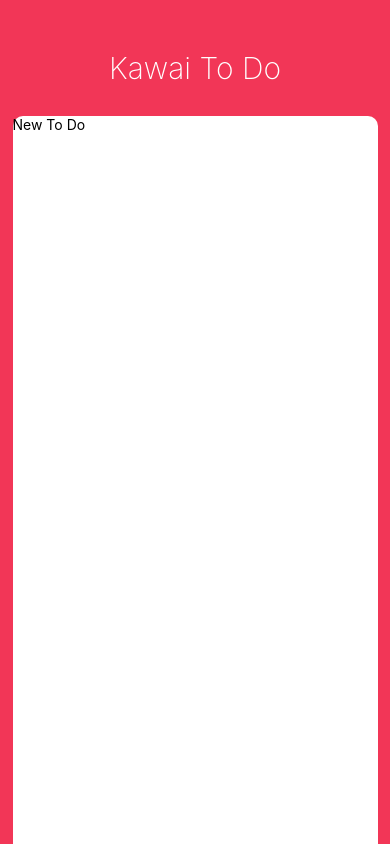
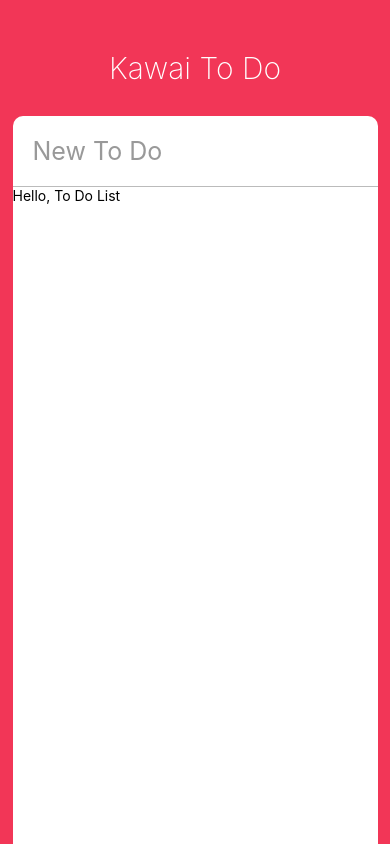
Before and after one commit to wansiklee/todo_app, a React Native app: screen / in a window 390 px wide. Built offline with nearby package versions, Linux system fonts and the light colour scheme.

Commit message:
Coding the UI part Two - Input and To Do Components

```diff
--- a/App.js
+++ b/App.js
@@ -6,21 +6,45 @@
   StatusBar,
   TextInput,
   Dimensions,
-  Platform
+  Platform,
+  ScrollView
 } from "react-native";
+import ToDo from "./ToDo";
 
 const { height, width } = Dimensions.get("window");
 
-export default function App() {
+export default class App extends React.Component {
+  state = {
+    newToDo: ""
+  };
+  render() {
+    const { newToDo } = this.state;
     return (
       <View style={styles.container}>
         <StatusBar barStyle="light-content" />
         <Text style={styles.title}>Kawai To Do</Text>
         <View style={styles.card}>
-        <TextInput style={styles.input} placeholder={"New To Do"} />
+          <TextInput
+            style={styles.input}
+            placeholder={"New To Do"}
+            value={newToDo}
+            onChangeText={this._controlNewToDo}
+            placeholderTextColor={"#999"}
+            returnKeyType={"done"}
+            autoCorrect={false}
+          />
+          <ScrollView>
+            <ToDo />
+          </ScrollView>
         </View>
       </View>
     );
+  }
+  _controlNewToDo = text => {
+    this.setState({
+      newToDo: text
+    });
+  };
 }
 
 const styles = StyleSheet.create({
@@ -62,5 +86,11 @@
         }
       }
     })
+  },
+  input: {
+    padding: 20,
+    borderBottomColor: "#bbb",
+    borderBottomWidth: 1,
+    fontSize: 25
   }
 });
--- /dev/null
+++ b/ToDo.js
@@ -0,0 +1,12 @@
+import React from "react";
+import { View, Text } from "react-native";
+
+export default class ToDo extends React.Component {
+  render() {
+    return (
+      <View>
+        <Text>Hello, To Do List</Text>
+      </View>
+    );
+  }
+}
```
Lines whose indentation alone changed are shown as unchanged.
